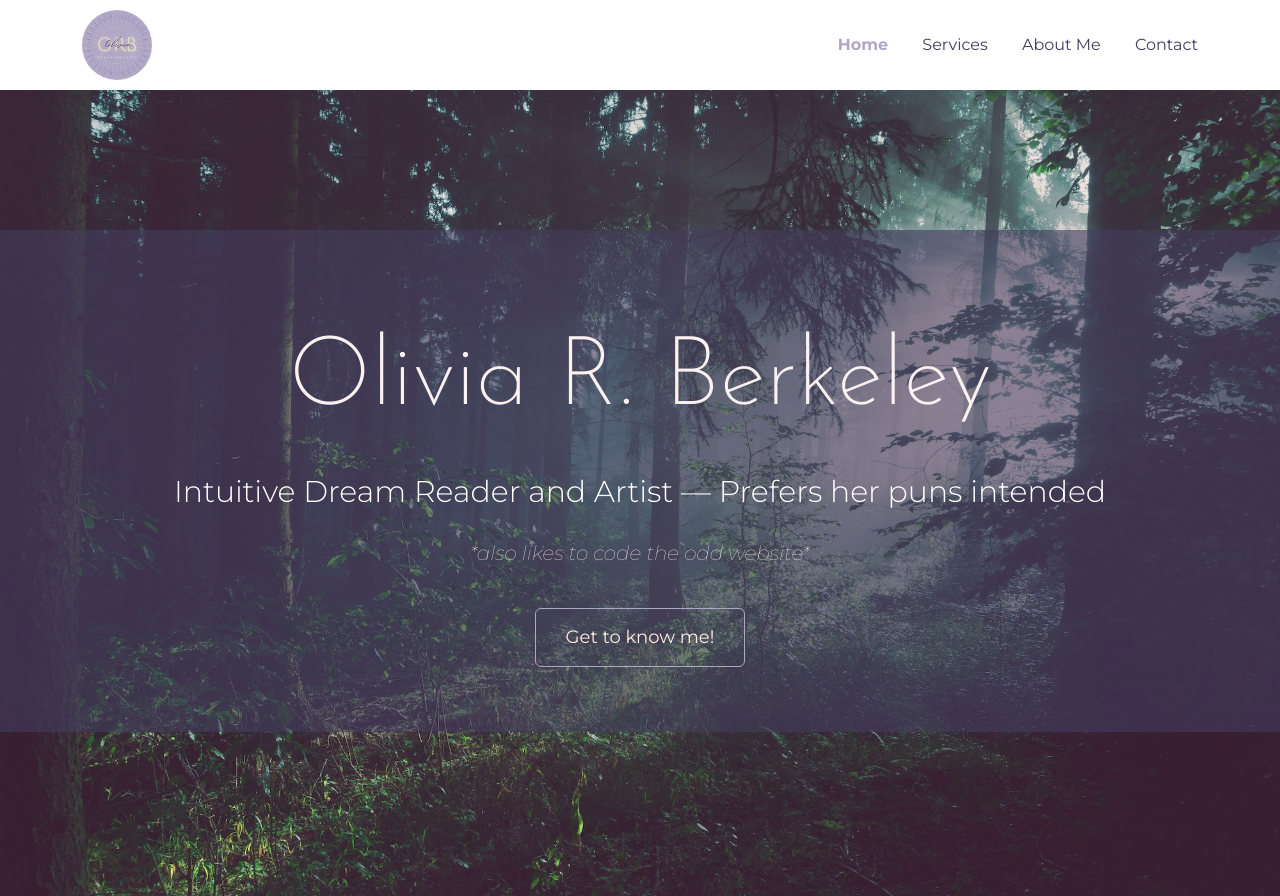
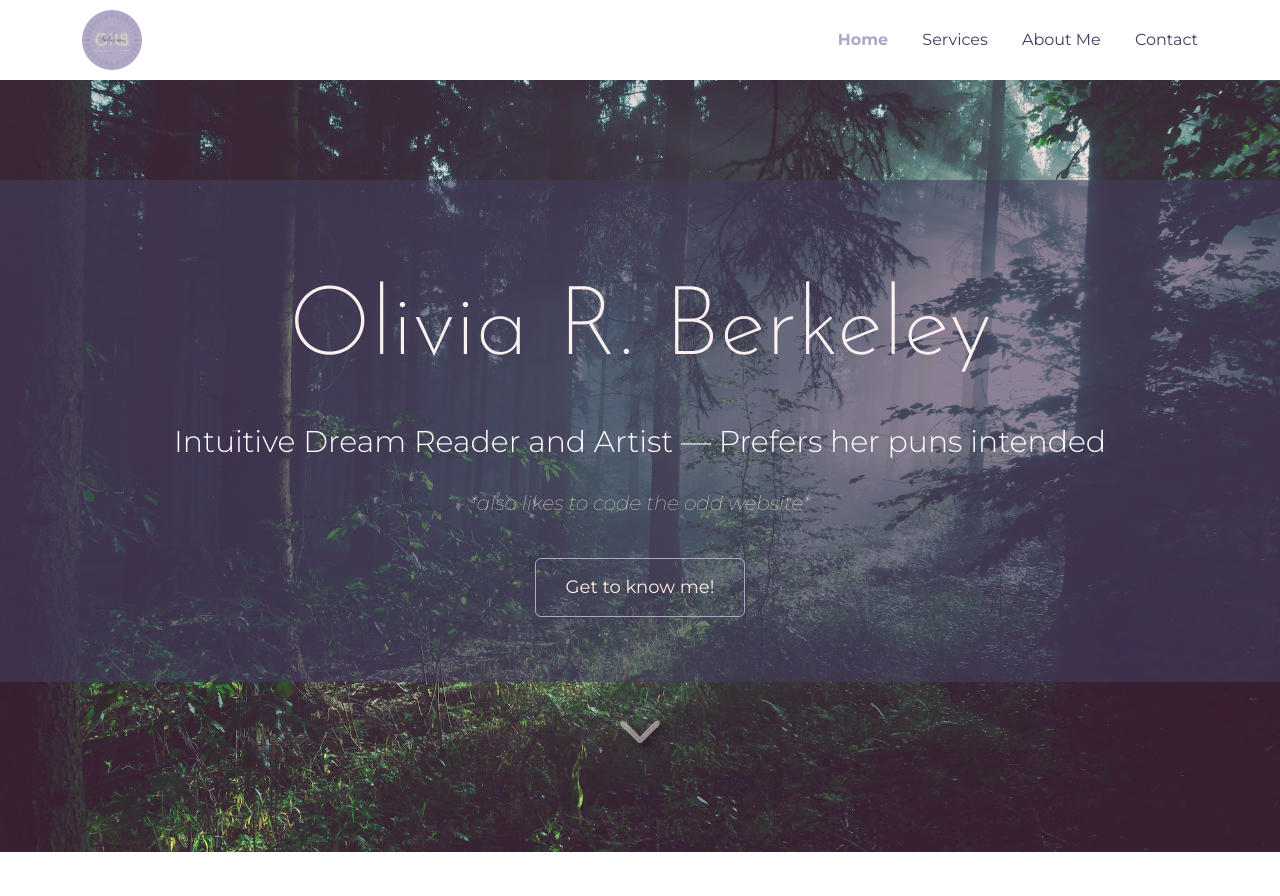
Before and after one commit to OliviaBerkeley/dream-reading-project, a plain HTML site: page index.html in a window 1280 px wide. Shown: the top 896 px of the page. Drawn offline with nearby package versions, Linux system fonts and the light colour scheme.

Commit message:
Added scroll down arrow

```diff
--- a/index.html
+++ b/index.html
@@ -69,7 +69,7 @@
 </div>
 
     <div class="hero">
-        <div class="wrapper mb-4">
+        <div class="wrapper">
             <h1 class="mb-4 mt-5">Olivia R. Berkeley</h1>
             <h2 class="bio-title mb-3">Intuitive Dream Reader and Artist — Prefers her puns intended</h2>
             <p class="fst-italic">*also likes to code the odd website*</p>
@@ -77,10 +77,10 @@
            <a href="/about.html" class="btn button-outline">Get to know me!</a>
         </div>
         </div>
-
+    <a class="ct-btn-scroll ct-js-btn-scroll" href="/#section"><i class="fas fa-chevron-down scroll"></i></a>
     </div>
 
-    <p class="m-5 text-center">“People think dreams aren't real just because they aren't made of matter, of particles. Dreams are real. But they are
+    <p class="m-5 text-center" id="section">“People think dreams aren't real just because they aren't made of matter, of particles. Dreams are real. But they are
     made of viewpoints, of images, of memories and puns and lost hopes.”<br />
     ― Neil Gaiman</p>
 
@@ -129,5 +129,8 @@
             <div class="col-lg-4 mb-3 d-flex align-items-center justify-content-center"><img src="images/KellyTestimonial.png" alt="" class="img-fluid rounded testimonial-img p-4"></div>
         </div>
 
+   <!--<script src="https://ajax.googleapis.com/ajax/libs/jquery/1.12.4/jquery.min.js"></script>
+<script src="/src/scroll-down.js"></script>-->
+
 </body>
 </html>
--- a/styles/app-style.css
+++ b/styles/app-style.css
@@ -53,7 +53,7 @@ nav {
   font-family: var(--primary-font);
 }
 nav .logo {
-  height: 70px;
+  height: 60px;
   border-radius: 50%;
 }
 nav ul {
@@ -115,9 +115,38 @@ nav .active {
   background-repeat: no-repeat;
   background-attachment: fixed;
   background-size: cover;
-  padding: 140px 0;
+  padding: 100px 0;
   text-align: center;
 }
+.scroll {
+  font-size: 45px;
+  margin-top: 25px;
+  text-shadow: var(--text-shadow);
+  transform: scale(3);
+  animation: gbounce 3s infinite;
+  animation-timing-function: ease-in-out;
+}
+@keyframes gbounce {
+  0% {
+    transform: translateY(0);
+  }
+  30% {
+    transform: translateY(-10px);
+  }
+  50% {
+    transform: translateY(0);
+  }
+  100% {
+    transform: translateY(0);
+  }
+}
+.scroll:hover {
+  color: rgba(176, 167, 199, 0.8);
+}
+.fa-chevron-down {
+  color: rgba(255, 236, 227, 0.5);
+}
+
 .hero p {
   font-family: var(--primary-font);
   font-size: 20px;
```
Also changed, not shown: src/scroll-down.js (added, +13 -0 lines).
